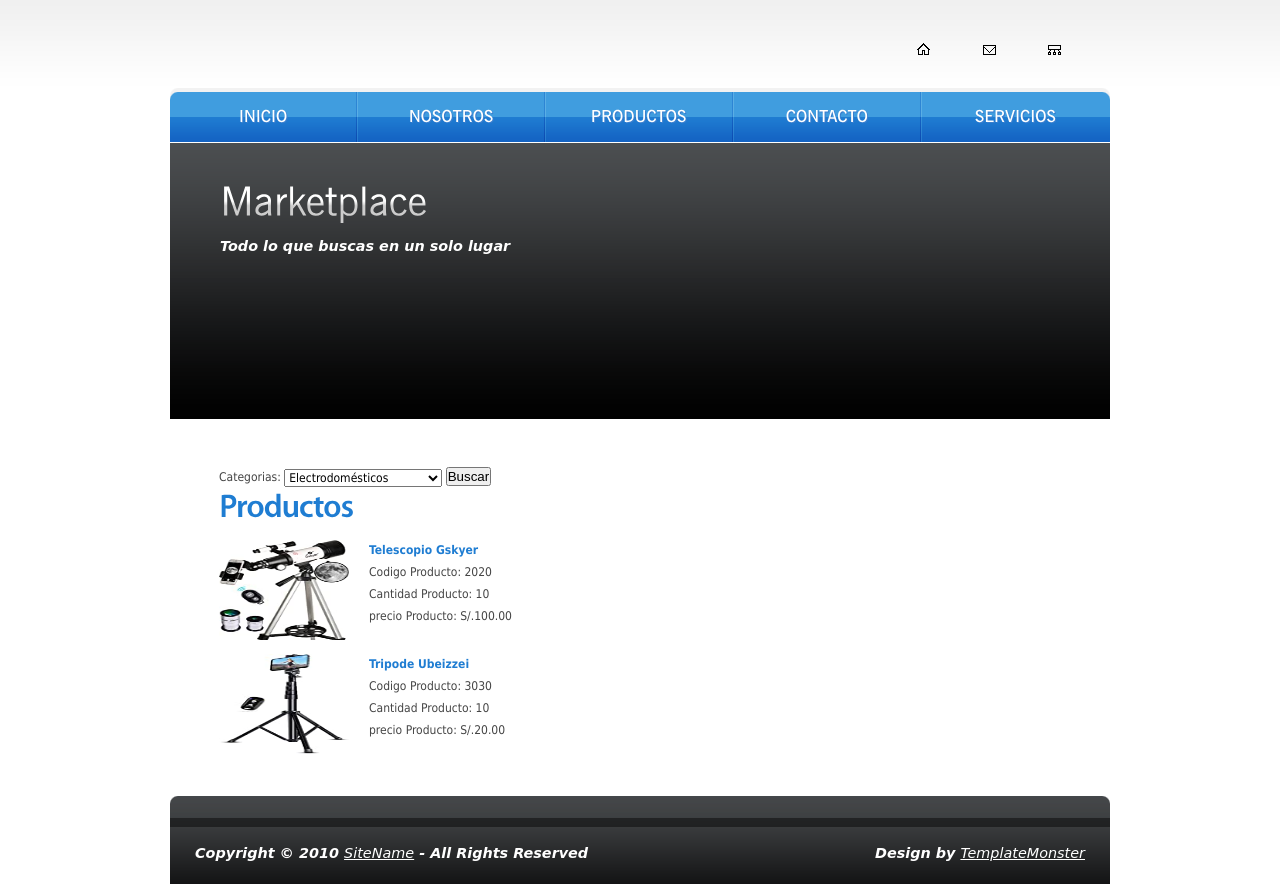
After one commit to JokerBerlin/consultoria, a Django app: page /producto/listar/3 in a window 1280 px wide. The commit adds this page. Run offline with Django 3.2, Linux system fonts and the light colour scheme; data comes from the database, SQL or seed files in the repository; both versions use the stored data as it was after the commit.

Commit message:
producto categoria

```diff
--- a/main/models.py
+++ b/main/models.py
@@ -27,3 +27,15 @@ class Contrata(models.Model):
     fecha = models.DateTimeField(auto_now_add=True)
     asesor = models.ForeignKey(Asesor, on_delete=models.PROTECT)
     cliente = models.ForeignKey(Cliente, on_delete=models.PROTECT)
+
+class Categoria(models.Model):
+    nombreCategoria = models.CharField(max_length=50)
+    estado = models.BooleanField(default=True)
+
+class Producto(models.Model):
+    nombreProducto = models.CharField(max_length=100)
+    codigoProducto = models.CharField(max_length=20)
+    cantidadProducto = models.IntegerField()
+    precioProducto = models.DecimalField(max_digits=19, decimal_places=2, null=True)
+    imagenProducto = models.ImageField(blank=True, upload_to='producto/')
+    categoria = models.ForeignKey(Categoria, on_delete=models.PROTECT)
--- a/main/urls.py
+++ b/main/urls.py
@@ -14,10 +14,16 @@ urlpatterns = [
     path('asesor/registrar/',views.registrarAsesor ,name="registrarAsesor"),
     path('region/registrar/',views.registrarRegion ,name="registrarRegion"),
     path('contrata/listar/',views.listarContrata ,name="listarContrata"),
+    path('producto/registrar/',views.registrarProducto ,name="registrarProducto"),
+    path('producto/listar/<int:id_categoria>',views.listarProductos ,name="listarProductos"),
+
 
     #API
     path('api/asesor/registrar/',views.registarAsesorAPI ,name="registrarAsesorAPI"),
     path('api/region/registrar/',views.registarRegionAPI ,name="registrarRegionAPI"),
     path('api/contrata/registrar/<int:id>/',views.registrarContrataAPI ,name="registrarContrataAPI"),
 
+    path('api/producto/registrar/',views.registrarProductoAPI ,name="registrarProductoAPI"),
+
+
 ]
--- a/main/views.py
+++ b/main/views.py
@@ -4,7 +4,7 @@ from django.http import HttpResponse, HttpResponseRedirect
 import json
 from django.shortcuts import redirect
 
-from .models import Region, Asesor, Cliente, Contrata
+from .models import Region, Asesor, Cliente, Contrata, Categoria, Producto
 
 
 
@@ -56,10 +56,21 @@ def listarContrata(request):
     context = {'contratas': contratas,}
     return render(request,'contrata/listar.html',context)
 
+def registrarProducto(request):
+    categorias = Categoria.objects.filter(estado=True)
+    context = {'categorias':categorias,}
+    return render(request,'producto/registrar.html',context)
+
+def listarProductos(request, id_categoria):
+    productos = Producto.objects.filter(categoria = id_categoria)
+    categorias = Categoria.objects.filter(estado=True)
+    context = {'productos':productos,'categorias':categorias,"oCategoria":id_categoria,}
+    return render(request,'producto/listar.html',context)
+
+
 def registarAsesorAPI(request):
     if request.method == 'POST':
         data = request.POST, request.FILES
-        # print(data[0]['nombre'])
         region = Region.objects.get(id=data[0]['region'])
         asesor = Asesor(
             nombre = data[0]['nombre'],
@@ -76,6 +87,22 @@ def registarAsesorAPI(request):
         asesor.save()
 
         return redirect('/asesor/registrar/')
+
+def registrarProductoAPI(request):
+    if request.method == 'POST':
+        data = request.POST, request.FILES
+        categoria = Categoria.objects.get(id=data[0]['categoria'])
+        producto = Producto(
+            nombreProducto = data[0]['nombreProducto'],
+            codigoProducto =data[0]['codigoProducto'],
+            cantidadProducto = data[0]['cantidadProducto'],
+            precioProducto = data[0]['precioProducto'],
+            imagenProducto = data[1]['imagenProducto'],
+            categoria = categoria,
+        )
+        producto.save()
+
+        return redirect('/producto/registrar/')
 
 def registarRegionAPI(request):
     if request.method == 'POST':
--- a/templates/base/base.html
+++ b/templates/base/base.html
@@ -2,7 +2,7 @@
 <!DOCTYPE html PUBLIC "-//W3C//DTD XHTML 1.0 Strict//EN" "http://www.w3.org/TR/xhtml1/DTD/xhtml1-strict.dtd">
 <html xmlns="http://www.w3.org/1999/xhtml">
 <head>
-<title>SpeedRacing | Article</title>
+<title>Marketplace</title>
 <meta http-equiv="Content-Type" content="text/html; charset=utf-8" />
 <link href="/static/css/style.css" rel="stylesheet" type="text/css" />
 <script src="/static/js/jquery-1.4.2.min.js" type="text/javascript"></script>
@@ -27,7 +27,7 @@
 <div id="main">
   <div id="header">
     <div class="row-1">
-      <div class="fleft"><a href="#"><img src="/static/images/logo.gif" alt="" /></a></div>
+      <!-- <div class="fleft"><a href="#"><img src="/static/images/logo.gif" alt="" /></a></div> -->
       <div class="fright">
         <ul>
           <li><a href="{% url 'main:registrarAsesor' %}"><img src="/static/images/icon1.gif" alt="" /></a></li>
@@ -41,7 +41,7 @@
         <ul>
           <li><a href="{% url 'main:mostrarIndex' %}"><span>Inicio</span></a></li>
           <li><a href="{% url 'main:mostrarNosotros' %}"><span>nosotros</span></a></li>
-          <li><a href="{% url 'main:mostrarAsesores' id_region=1 %}"><span>asesores</span></a></li>
+          <li><a href="{% url 'main:listarProductos' id_categoria=1 %}"><span>Productos</span></a></li>
           <li><a href="{% url 'main:mostrarContacto' %}"><span>contacto</span></a></li>
           <li class="last"><a href="{% url 'main:mostrarServicios' %}"><span>servicios</span></a></li>
         </ul>
@@ -49,12 +49,12 @@
     </div>
     <div class="row-3">
       <div class="inside">
-        <h2>Speed is the Source <b>of Emotions</b></h2>
-        <p>Sed ut perspiciatis unde omnis iste natus error sit volutem accusantium doloremque laudantium, totam rem aperiam, eaque ipsa quae ab illo inventore veritatis.</p>
+        <h2>Marketplace</h2>
+        <p>Todo lo que buscas en un solo lugar</p>
 
       </div>
     </div>
-    <div class="extra"><img src="/static/images/header-img.png" alt="" /></div>
+    <!-- <div class="extra"><img src="/static/images/header-img.png" alt="" /></div> -->
   </div>
   <div id="content">
     {% block content %}
--- /dev/null
+++ b/templates/producto/listar.html
@@ -0,0 +1,56 @@
+{% extends "base/base.html" %}
+{% load staticfiles %}
+
+{% block content %}
+<div class="box">
+    <div class="border-bot">
+      <div class="right-bot-corner">
+        <div class="left-bot-corner">
+        </div>
+      </div>
+    </div>
+  </div>
+  <div class="indent">
+    <div class="wrapper">
+      <div class="col-1">
+
+        <br>
+        <input type="hidden" value="{{oCategoria}}" id="id_ocategoria">
+        <label for="">Categorias:</label>
+                <select name="region" id="id_categoria" class="form-control" >
+                    <option value="">Seleccione la categoría...</option>
+                    {% for categoria in categorias %}
+                        <option value="{{categoria.id}}">{{categoria.nombreCategoria}}</option>
+                    {% endfor %}
+                </select>
+                <button type="button" onclick="buscarCategorias();">Buscar</button>
+        <br>
+
+        <h3><b>Productos</b></h3>
+        <ul class="list">
+          {% for producto in productos %}
+          <li><img src="/media/{{producto.imagenProducto}}" alt="" height="100" width="130" /><a>{{producto.nombreProducto}}</a><br />
+            Codigo Producto: {{producto.codigoProducto}} <br>
+            Cantidad Producto: {{producto.cantidadProducto}} <br>
+            precio Producto: S/.{{producto.precioProducto}} </li>
+
+          {% endfor %}
+        </ul>
+      </div>
+    </div>
+  </div>
+
+<script>
+window.onload = function() {
+  var id = document.getElementById("id_ocategoria").value;
+  var categoria = document.getElementById("id_categoria")
+  categoria.selectedIndex=id;
+};
+
+function buscarCategorias(){
+  var region = document.getElementById("id_categoria")
+  var id_categoria = region.options[region.selectedIndex].value
+  location.href = "/producto/listar/"+ id_categoria;
+}
+</script>
+{% endblock %}
```
Also changed, not shown: templates/producto/registrar.html (added, +59 -0 lines), db.sqlite3, main/migrations/0007_categoria.py (added), main/migrations/0008_producto.py (added), main/migrations/0009_producto_precioproducto.py (added), main/migrations/0010_auto_20201125_1050.py (added), media/producto/telescopio.jpg (added), media/producto/tripode.jpg (added).
